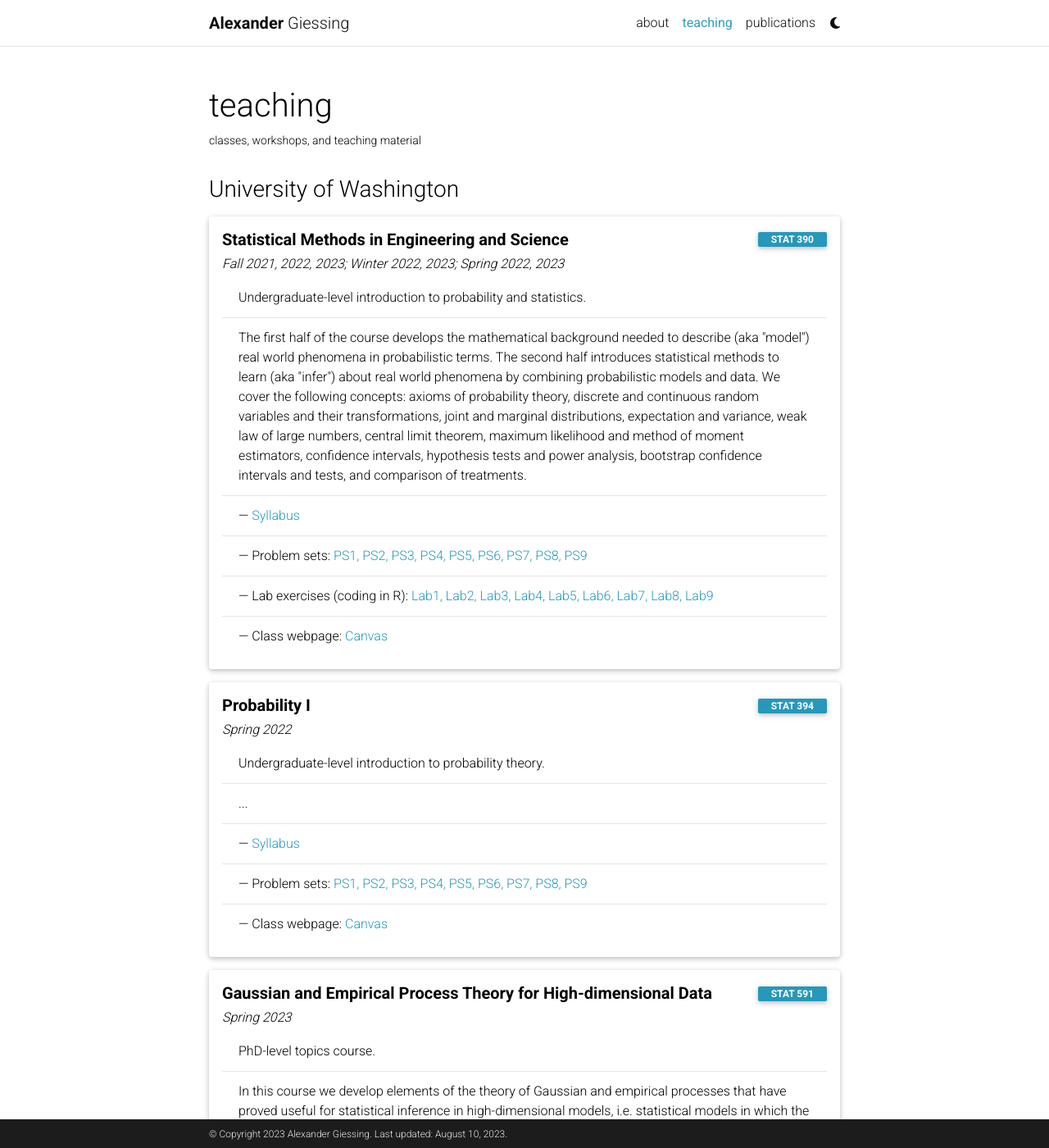
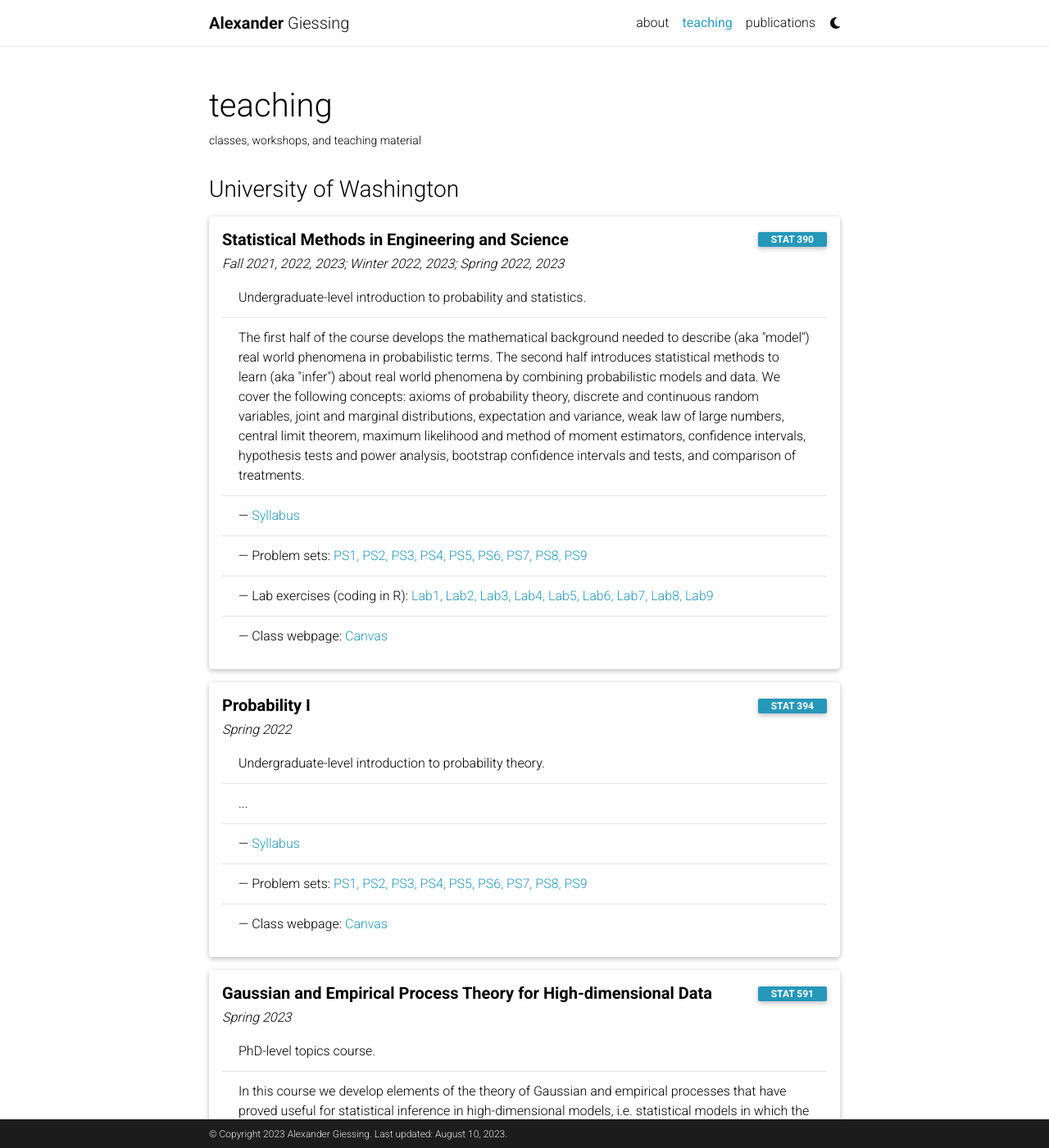
Before and after one commit to agiessing/agiessing.github.io, a Jekyll site: the page built from _pages/teaching.md, in a window 1280 px wide and 1400 px high. Shown: the whole window at 82% size. Built offline with Jekyll 4.4.1, drawn with Linux system fonts in a browser that asks for light colours; comment, search, counter and statistics services are not loaded; a style sheet for code colours, icons or effects is not loaded; some of the changed text lies outside the part shown.

Commit message:
Update teaching.md

```diff
--- a/_pages/teaching.md
+++ b/_pages/teaching.md
@@ -23,7 +23,7 @@
     <h6 class="font-italic mt-2 mt-sm-0">Fall 2021, 2022, 2023; Winter 2022, 2023; Spring 2022, 2023  </h6>
     <ul class="card-text font-weight-light list-group list-group-flush">
       <li class="list-group-item">Undergraduate-level introduction to probability and statistics.</li>
-      <li class="list-group-item"> The first half of the course develops the mathematical background needed to describe (aka "model") real world phenomena in probabilistic terms. The second half introduces statistical methods to learn (aka "infer") about real world phenomena by combining probabilistic models and data. We cover the following concepts: axioms of probability theory, discrete and continuous random variables and their transformations, joint and marginal distributions, expectation and variance, weak law of large numbers, central limit theorem, maximum likelihood and method of moment estimators, confidence intervals, hypothesis tests and power analysis, bootstrap confidence intervals and tests, and comparison of treatments.</li>
+      <li class="list-group-item"> The first half of the course develops the mathematical background needed to describe (aka "model") real world phenomena in probabilistic terms. The second half introduces statistical methods to learn (aka "infer") about real world phenomena by combining probabilistic models and data. We cover the following concepts: axioms of probability theory, discrete and continuous random variables, joint and marginal distributions, expectation and variance, weak law of large numbers, central limit theorem, maximum likelihood and method of moment estimators, confidence intervals, hypothesis tests and power analysis, bootstrap confidence intervals and tests, and comparison of treatments.</li>
       <li class="list-group-item">— <a href="..."> Syllabus</a> </li>
       <li class="list-group-item">— Problem sets: <a href="...">PS1, PS2, PS3, PS4, PS5, PS6, PS7, PS8, PS9</a> </li>
       <li class="list-group-item">— Lab exercises (coding in R): <a href="...">Lab1, Lab2, Lab3, Lab4, Lab5, Lab6, Lab7, Lab8, Lab9</a> </li>               <li class="list-group-item">— Class webpage: <a href="...."> Canvas</a></li>
@@ -70,10 +70,10 @@
     <h6 class="font-italic mt-2 mt-sm-0">Spring 2023</h6>
     <ul class="card-text font-weight-light list-group list-group-flush">
       <li class="list-group-item">PhD-level topics course.</li>
-      <li class="list-group-item"> In this course we develop elements of the theory of Gaussian and empirical processes that have proved useful for statistical inference in high-dimensional models, i.e. statistical models in which the number of parameters is much larger than the sample size. The course consists of three parts, with the first two parts laying the foundation for the third one: an introduction to modern techniques in Gaussian processes, a recap of empirical classical process theory emphasizing weak convergence on metric spaces, and lastly, a discussion of Gaussian approximation, high-dimensional CLTs, and the conditional multiplier bootstrap. </li>
+      <li class="list-group-item"> In this course we develop elements of the theory of Gaussian and empirical processes that have proved useful for statistical inference in high-dimensional models, i.e. statistical models in which the number of parameters is much larger than the sample size. The course consists of three parts: an introduction to modern techniques in Gaussian processes, a recap of empirical classical process theory emphasizing weak convergence on metric spaces, and lastly, a discussion of Gaussian approximation, high-dimensional CLTs, and the conditional multiplier bootstrap. </li>
       <li class="list-group-item">— <a href="..."> Syllabus</a> </li>
       <li class="list-group-item">— Class webpage: <a href="...."> Canvas</a></li>
-      <li class="list-group-item">— This course is part of the graduate course offerings
+      <li class="list-group-item">— This course is part of the course offerings
       at the Pacific Institute for the Mathematical Sciences (PIMS: <a href="https://courses.pims.math.ca/tag/2022-2023/"> link</a>).</li>
     </ul>
   </div>
```
